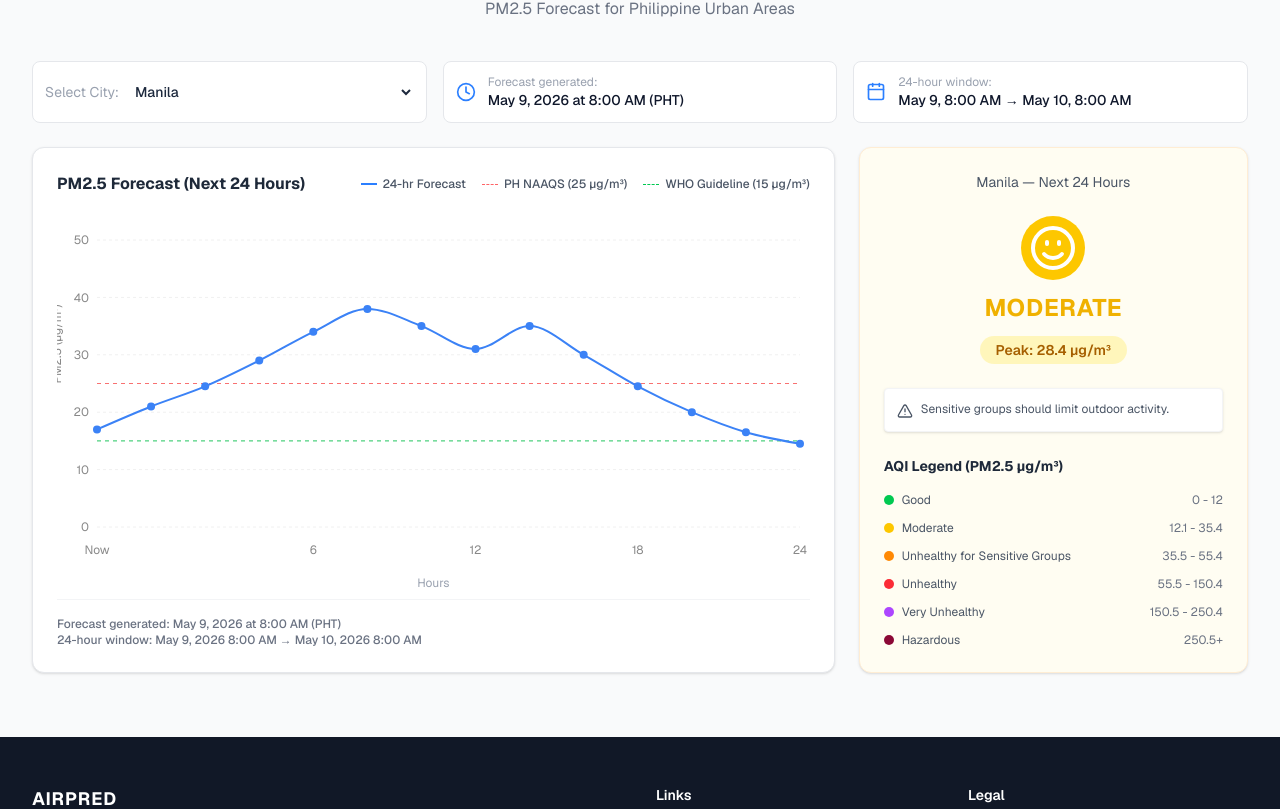
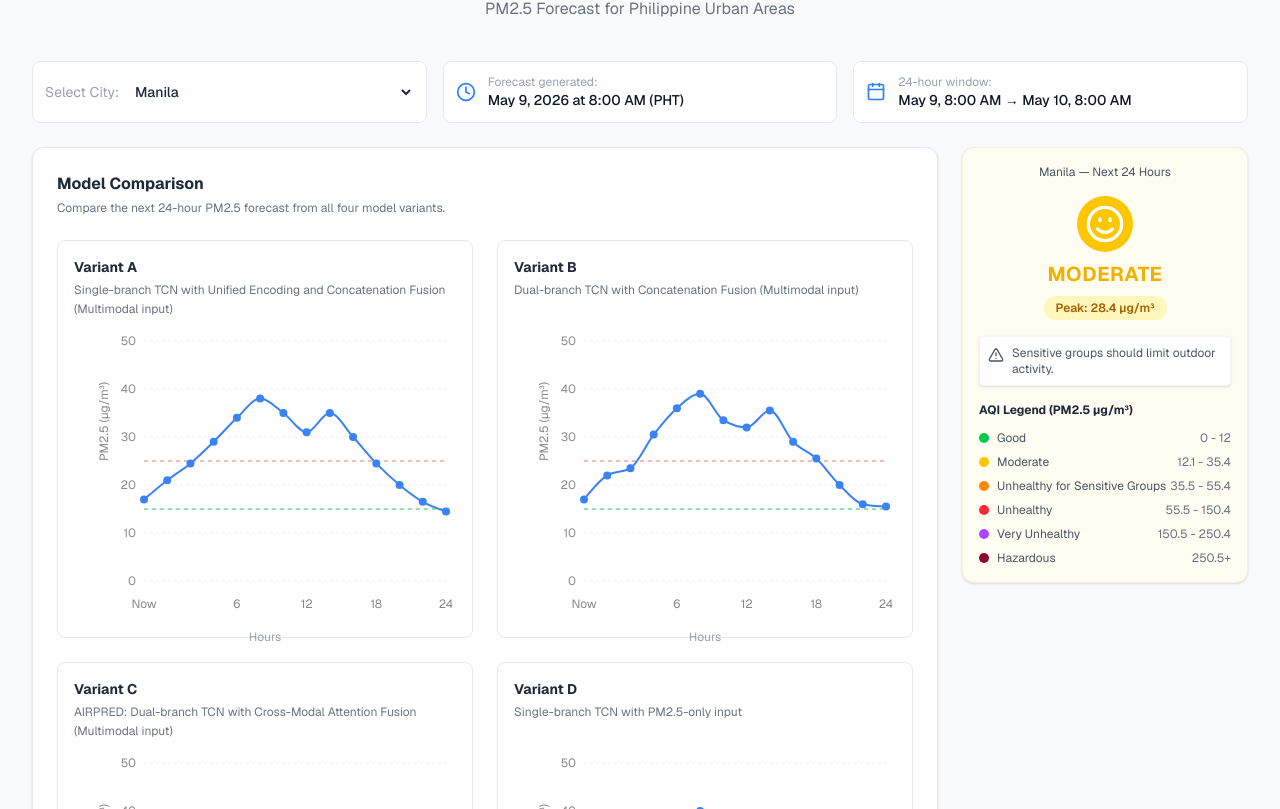
Before and after one commit to ntoonie/airpred-web, a Next.js app: page / in a window 1280 px wide. Shown: the part 1231-2040 px from the top of the page. Built offline with nearby package versions, Linux system fonts and the light colour scheme.

Commit message:
changed the graphs

```diff
--- a/app/page.tsx
+++ b/app/page.tsx
@@ -49,6 +49,67 @@ const cities = [
   "Pasay City",
   "San Juan City",
 ];
+
+const modelVariants = [
+  "Variant A - Single-branch TCN with Unified Encoding and Concatenation Fusion (Multimodal input)",
+  "Variant B - Dual-branch TCN with Concatenation Fusion (Multimodal input)",
+  "Variant C - AIRPRED: Dual-branch TCN with Cross-Modal Attention Fusion (Multimodal input)",
+  "Variant D - Single-branch TCN with PM2.5-only input",
+];
+
+const variantForecastData = {
+  [modelVariants[0]]: forecastData,
+  [modelVariants[1]]: forecastData.map((point, index) => ({
+    ...point,
+    pm25: point.pm25 + [0, 1, -1, 1.5, 2, 1, -1.5, 1, 0.5, -1, 1, 0, -0.5, 1][index],
+  })),
+  [modelVariants[2]]: forecastData.map((point, index) => ({
+    ...point,
+    pm25: point.pm25 + [0, -1, 0.5, -1, -1.5, 0, 1, -1, -1.5, 0.5, -1, 0, 0.5, -1][index],
+  })),
+  [modelVariants[3]]: forecastData.map((point, index) => ({
+    ...point,
+    pm25: point.pm25 + [0, 2, 1, 2.5, 3, 2, 1.5, 2, 2.5, 1, 2, 1.5, 1, 2][index],
+  })),
+};
+
+function ForecastChart({ data }: { data: typeof forecastData }) {
+  return (
+    <div className="h-[300px] min-h-[300px] w-full">
+      <ResponsiveContainer width="100%" height="100%">
+        <LineChart data={data} margin={{ top: 20, right: 10, left: 10, bottom: 10 }}>
+          <CartesianGrid strokeDasharray="3 3" vertical={false} stroke="#f0f0f0" />
+          <XAxis
+            dataKey="hour"
+            axisLine={false}
+            tickLine={false}
+            tick={{ fontSize: 12, fill: "#888" }}
+            dy={10}
+          />
+          <YAxis
+            domain={[0, 50]}
+            axisLine={false}
+            tickLine={false}
+            tick={{ fontSize: 12, fill: "#888" }}
+            ticks={[0, 10, 20, 30, 40, 50]}
+            label={{ value: "PM2.5 (µg/m³)", angle: -90, position: "insideLeft", offset: 20, style: { fontSize: "12px", fill: "#888" } }}
+          />
+          <ReferenceLine y={25} stroke="#f87171" strokeDasharray="4 4" />
+          <ReferenceLine y={15} stroke="#22c55e" strokeDasharray="4 4" />
+          <Line
+            type="monotone"
+            dataKey="pm25"
+            stroke="#3b82f6"
+            strokeWidth={2}
+            dot={{ r: 4, fill: "#3b82f6", strokeWidth: 0 }}
+            activeDot={{ r: 6 }}
+          />
+        </LineChart>
+      </ResponsiveContainer>
+      <div className="mt-2 text-center text-xs text-gray-400">Hours</div>
+    </div>
+  );
+}
 
 export default function AirPredPage() {
   // State to toggle between the main dashboard and the "How It Works" view
@@ -298,92 +359,61 @@ export default function AirPredPage() {
         </div>
 
         {/* Main Dashboard Area */}
-        <div className="grid grid-cols-1 lg:grid-cols-3 gap-6">
+        <div className="grid grid-cols-1 gap-6 lg:grid-cols-4">
           {/* Chart Section */}
-          <div className="lg:col-span-2 bg-white border border-gray-200 rounded-xl p-6 shadow-sm flex flex-col">
-            <div className="mb-6 flex flex-col sm:flex-row justify-between items-start sm:items-center">
-              <h3 className="font-bold text-gray-800 mb-4 sm:mb-0">
-                PM2.5 Forecast (Next 24 Hours)
-              </h3>
-
-              {/* Custom Legend */}
-              <div className="flex gap-4 text-xs font-medium text-gray-600">
-                <div className="flex items-center gap-1.5">
-                  <div className="w-4 h-0.5 bg-blue-500"></div>
-                  <span>24-hr Forecast</span>
-                </div>
-                <div className="flex items-center gap-1.5">
-                  <div className="w-4 h-0.5 border-b border-dashed border-red-400"></div>
-                  <span>PH NAAQS (25 µg/m³)</span>
-                </div>
-                <div className="flex items-center gap-1.5">
-                  <div className="w-4 h-0.5 border-b border-dashed border-green-500"></div>
-                  <span>WHO Guideline (15 µg/m³)</span>
-                </div>
-              </div>
+          <div className="bg-white border border-gray-200 rounded-xl p-6 shadow-sm flex flex-col lg:col-span-3">
+            <div className="mb-6">
+              <h3 className="font-bold text-gray-800">Model Comparison</h3>
+              <p className="mt-1 text-xs text-gray-500">
+                Compare the next 24-hour PM2.5 forecast from all four model variants.
+              </p>
             </div>
 
-            <div className="flex-1 w-full h-[300px] min-h-[300px]">
-              <ResponsiveContainer width="100%" height="100%">
-                <LineChart
-                  data={forecastData}
-                  margin={{ top: 20, right: 10, left: -20, bottom: 10 }}
-                >
-                  <CartesianGrid strokeDasharray="3 3" vertical={false} stroke="#f0f0f0" />
-                  <XAxis
-                    dataKey="hour"
-                    axisLine={false}
-                    tickLine={false}
-                    tick={{ fontSize: 12, fill: "#888" }}
-                    dy={10}
-                  />
-                  <YAxis
-                    domain={[0, 50]}
-                    axisLine={false}
-                    tickLine={false}
-                    tick={{ fontSize: 12, fill: "#888" }}
-                    ticks={[0, 10, 20, 30, 40, 50]}
-                    label={{ value: "PM2.5 (µg/m³)", angle: -90, position: "insideLeft", offset: 20, style: { fontSize: '12px', fill: '#888' } }}
-                  />
-                  <ReferenceLine y={25} stroke="#f87171" strokeDasharray="4 4" />
-                  <ReferenceLine y={15} stroke="#22c55e" strokeDasharray="4 4" />
-                  <Line
-                    type="monotone"
-                    dataKey="pm25"
-                    stroke="#3b82f6"
-                    strokeWidth={2}
-                    dot={{ r: 4, fill: "#3b82f6", strokeWidth: 0 }}
-                    activeDot={{ r: 6 }}
-                  />
-                </LineChart>
-              </ResponsiveContainer>
-              <div className="text-center text-xs text-gray-400 mt-2">Hours</div>
+            <div className="grid flex-1 grid-cols-1 gap-6 xl:grid-cols-2">
+              {modelVariants.map((variant) => {
+                const [variantName, ...descriptionParts] = variant.split(" - ");
+
+                return (
+                  <div key={variant} className="min-w-0 rounded-lg border border-gray-200 p-4">
+                    <h4 className="text-sm font-bold text-gray-800">{variantName}</h4>
+                    <p className="mt-1 min-h-10 text-xs leading-relaxed text-gray-500">
+                      {descriptionParts.join(" - ")}
+                    </p>
+                    <ForecastChart data={variantForecastData[variant as keyof typeof variantForecastData]} />
+                  </div>
+                );
+              })}
             </div>
 
             <div className="mt-8 border-t border-gray-100 pt-4">
-              <p className="text-xs text-gray-500 font-medium">Forecast generated: May 9, 2026 at 8:00 AM (PHT)</p>
-              <p className="text-xs text-gray-500 font-medium">24-hour window: May 9, 2026 8:00 AM &rarr; May 10, 2026 8:00 AM</p>
+              <div className="flex flex-wrap gap-x-5 gap-y-2 text-xs font-medium text-gray-500">
+                <span><span className="mr-1 inline-block h-0.5 w-4 bg-blue-500 align-middle"></span>24-hr Forecast</span>
+                <span><span className="mr-1 inline-block w-4 border-b border-dashed border-red-400 align-middle"></span>PH NAAQS (25 µg/m³)</span>
+                <span><span className="mr-1 inline-block w-4 border-b border-dashed border-green-500 align-middle"></span>WHO Guideline (15 µg/m³)</span>
+              </div>
+              <p className="mt-3 text-xs text-gray-500">Forecast generated: May 9, 2026 at 8:00 AM (PHT)</p>
+              <p className="text-xs text-gray-500">24-hour window: May 9, 2026 8:00 AM &rarr; May 10, 2026 8:00 AM</p>
             </div>
           </div>
 
           {/* Side Status Panel */}
-          <div className="bg-[#fffdf2] border border-orange-100 rounded-xl p-6 shadow-sm flex flex-col">
-            <div className="text-center mb-6">
-              <p className="text-sm text-gray-600 mb-6">Manila — Next 24 Hours</p>
+          <div className="bg-[#fffdf2] border border-orange-100 rounded-xl p-4 shadow-sm flex flex-col self-start lg:col-span-1 lg:h-fit">
+            <div className="text-center mb-4">
+              <p className="text-xs text-gray-600 mb-4">Manila — Next 24 Hours</p>
               <div className="flex flex-col items-center justify-center">
-                <div className="bg-yellow-400 text-white rounded-full p-2 mb-3">
-                   <Smile className="w-12 h-12" />
+                <div className="bg-yellow-400 text-white rounded-full p-2 mb-2">
+                   <Smile className="w-10 h-10" />
                 </div>
-                <h2 className="text-2xl font-bold text-yellow-500 tracking-wide mb-3">
+                <h2 className="text-xl font-bold text-yellow-500 tracking-wide mb-2">
                   MODERATE
                 </h2>
-                <div className="bg-yellow-200/50 text-yellow-700 text-sm font-semibold py-1 px-4 rounded-full">
+                <div className="bg-yellow-200/50 text-yellow-700 text-xs font-semibold py-1 px-3 rounded-full">
                   Peak: 28.4 µg/m³
                 </div>
               </div>
             </div>
 
-            <div className="bg-white border border-gray-100 rounded p-3 mb-6 flex items-start gap-2 shadow-sm">
+            <div className="bg-white border border-gray-100 rounded p-2 mb-4 flex items-start gap-2 shadow-sm">
               <AlertTriangle className="w-4 h-4 text-gray-600 shrink-0 mt-0.5" />
               <p className="text-xs text-gray-600">
                 Sensitive groups should limit outdoor activity.
@@ -391,10 +421,10 @@ export default function AirPredPage() {
             </div>
 
             <div>
-              <h4 className="font-bold text-sm text-gray-800 mb-4">
+              <h4 className="font-bold text-xs text-gray-800 mb-3">
                 AQI Legend (PM2.5 µg/m³)
               </h4>
-              <ul className="text-xs space-y-3">
+              <ul className="text-xs space-y-2">
                 <li className="flex justify-between items-center">
                   <div className="flex items-center gap-2">
                     <span className="w-2.5 h-2.5 rounded-full bg-green-500"></span>
```
Also changed, not shown: 1 other file (tests, documents, lock files or other folders).
